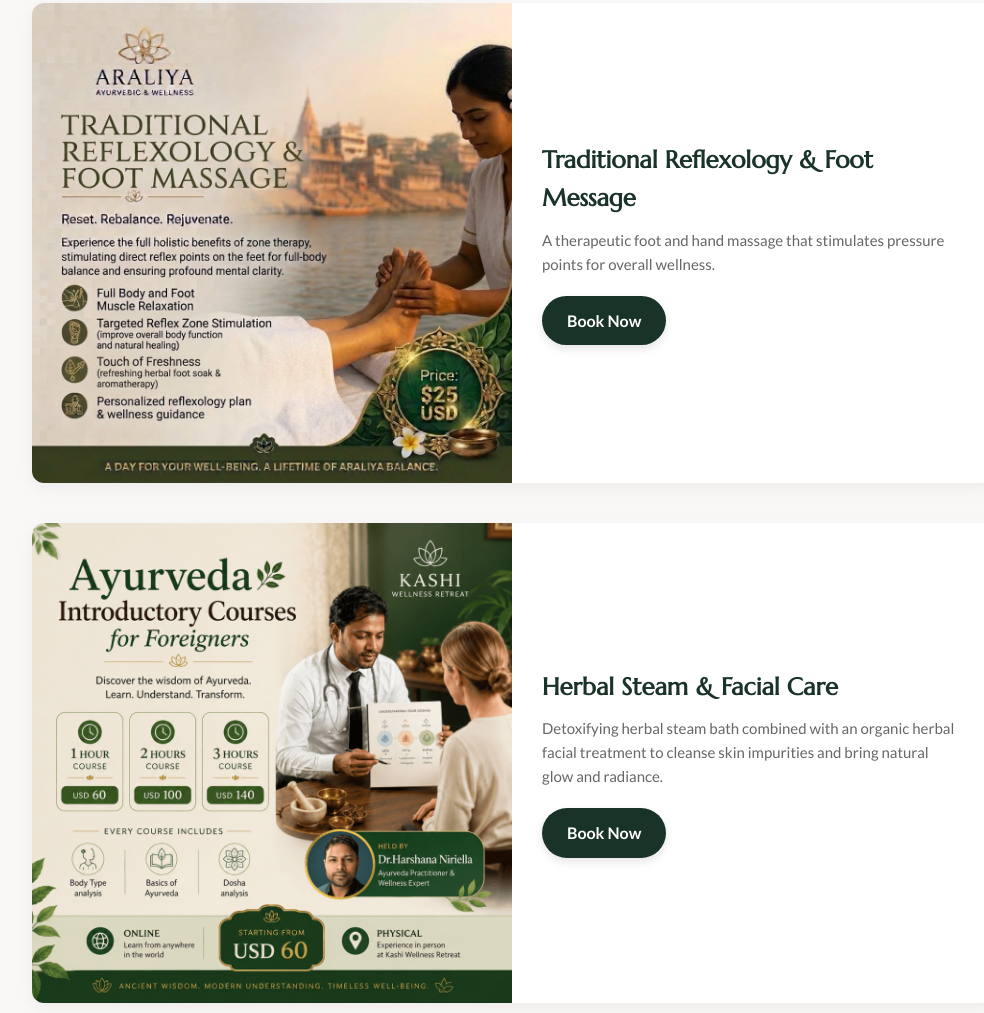
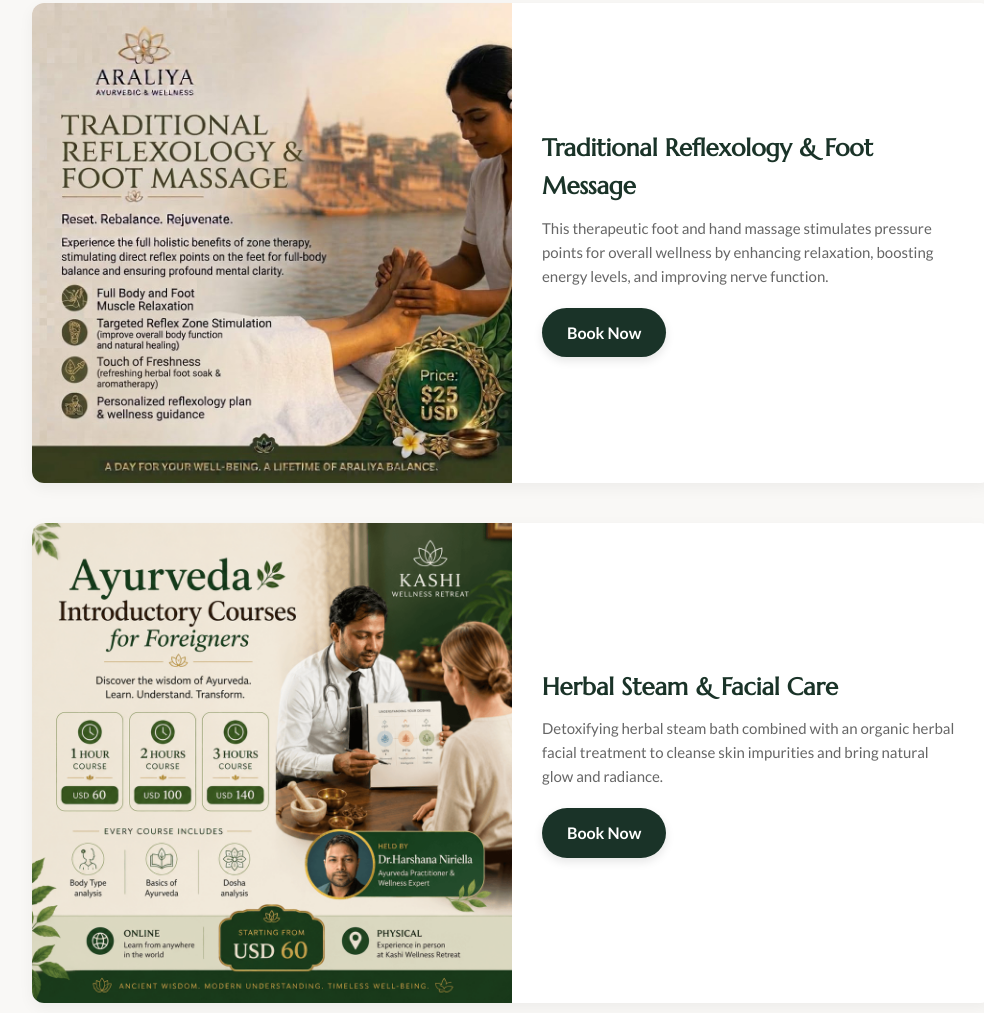
Before and after one commit to SadewXofficial/araliya-, a plain HTML site: page kashiwellness.lk/ayurveda-at-kashi-wellness-retreat/menu.html in a window 1280 px wide. Shown: the part 2133-3146 px from the top of the page, without its empty margins (128-1112 px from the left). Drawn offline with Linux system fonts and the light colour scheme.

Commit message:
Update menu.html

```diff
--- a/kashiwellness.lk/ayurveda-at-kashi-wellness-retreat/menu.html
+++ b/kashiwellness.lk/ayurveda-at-kashi-wellness-retreat/menu.html
@@ -417,7 +417,7 @@
                 <img src="Reflexology.jpeg" alt="Traditional Reflexology & Foot Message">
                 <div class="treatment-info">
                     <h3>Traditional Reflexology & Foot Message</h3>
-                    <p>A therapeutic foot and hand massage that stimulates pressure points for overall wellness.</p>
+                    <p>This therapeutic foot and hand massage stimulates pressure points for overall wellness by enhancing relaxation, boosting energy levels, and improving nerve function.</p>
                     <a href="https://wa.me/94762520630?text=I%20want%20to%20book%20Ayurvedic%20foot%20Reflexology" class="treatment-book-btn" target="_blank">Book Now</a>
                 </div>
             </div>
```
